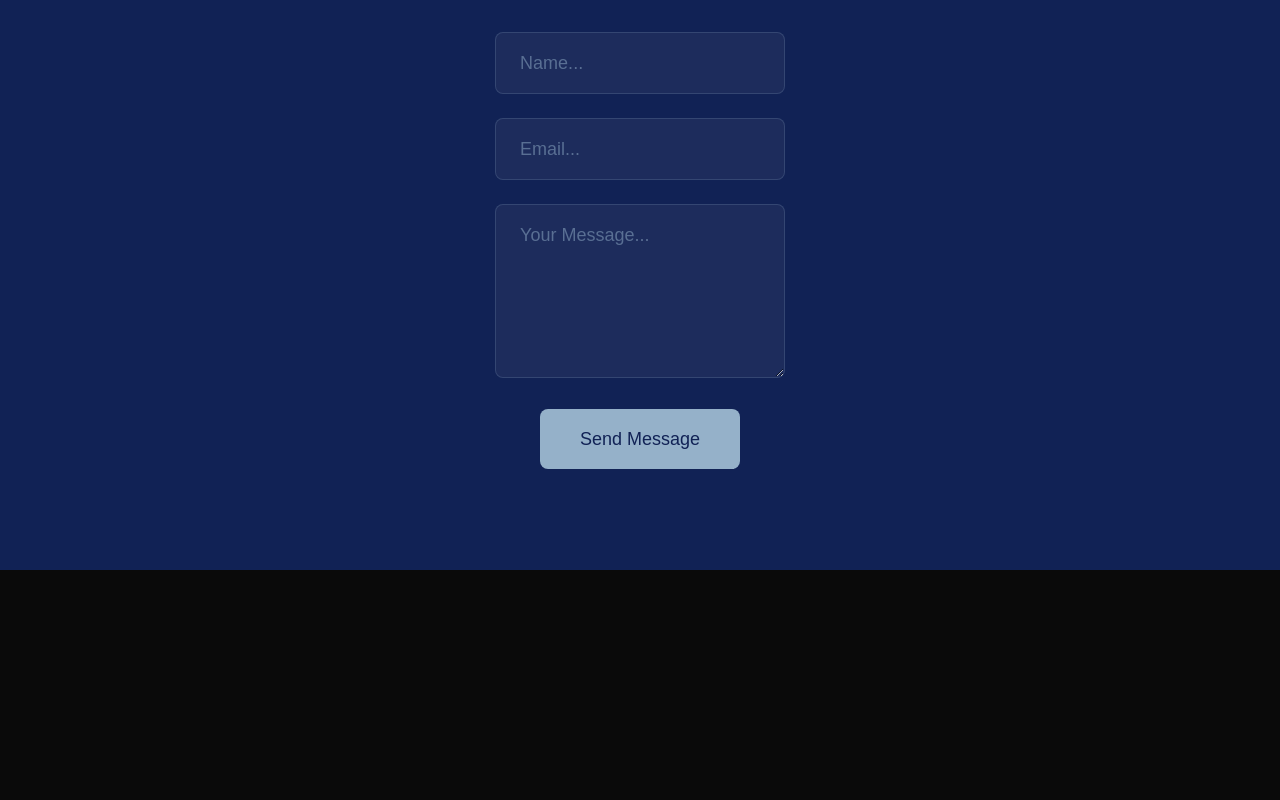
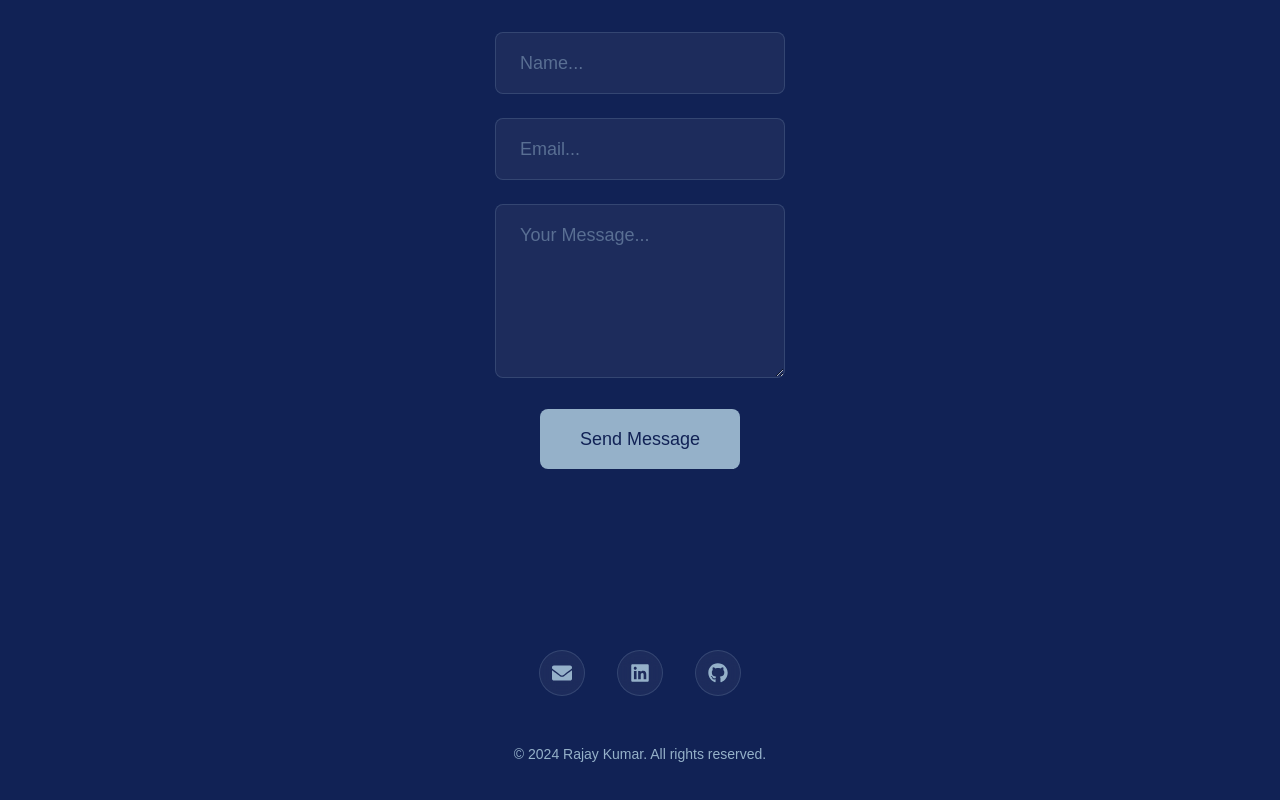
Before and after one commit to Rajaykumar12/Portfolio_webiste, a React (Vite) app: page / in a window 1280 px wide. Shown: the part 5060-5860 px from the top of the page. Before the commit the page ends 5630 px from the top, so only its background shows below. Built offline with nearby package versions, Linux system fonts and the light colour scheme.

Commit message:
Added footer

```diff
--- a/src/App.jsx
+++ b/src/App.jsx
@@ -8,6 +8,7 @@ import { Projects } from './components/sections/Projects';
 import { Contacts } from './components/sections/Contacts';
 import { MobileMenu } from './components/MobileMenu';
 import { Blog } from "./components/sections/Blog"
+import Footer from './components/Footer';
 import "./index.css";
 
 function App() {
@@ -27,6 +28,7 @@ function App() {
                     <Projects/>
                     <Blog />
                     <Contacts/>
+                    <Footer />
                 </div>
             )}
         </Layout>
--- /dev/null
+++ b/src/components/Footer.jsx
@@ -0,0 +1,46 @@
+import React from 'react';
+import { FaEnvelope, FaLinkedin, FaGithub } from 'react-icons/fa';
+
+const Footer = () => {
+  return (
+    <footer className="bg-[#112255] text-white py-20">
+      <div className="max-w-7xl mx-auto px-4 sm:px-6 lg:px-8">
+        <div className="flex flex-col items-center justify-center space-y-8">
+
+          {/* Social Media Icons */}
+          <div className="flex space-x-8">
+            <a
+              href="mailto:rajaykumar12959@gmail.com"
+              className="text-[#95B1C9] hover:text-[#F5E6EB] transition-colors duration-300 backdrop-blur-sm bg-[#F5E6EB]/5 p-3 rounded-full border border-[#95B1C9]/20"
+            >
+              <FaEnvelope size={20} />
+            </a>
+            <a
+              href="https://www.linkedin.com/in/r-ajay-kumar-ab8859289?utm_source=share&utm_campaign=share_via&utm_content=profile&utm_medium=android_app"
+              target="_blank"
+              rel="noopener noreferrer"
+              className="text-[#95B1C9] hover:text-[#F5E6EB] transition-colors duration-300 backdrop-blur-sm bg-[#F5E6EB]/5 p-3 rounded-full border border-[#95B1C9]/20"
+            >
+              <FaLinkedin size={20} />
+            </a>
+            <a
+              href="https://github.com/Rajaykumar12"
+              target="_blank"
+              rel="noopener noreferrer"
+              className="text-[#95B1C9] hover:text-[#F5E6EB] transition-colors duration-300 backdrop-blur-sm bg-[#F5E6EB]/5 p-3 rounded-full border border-[#95B1C9]/20"
+            >
+              <FaGithub size={20} />
+            </a>
+          </div>
+
+          {/* Copyright Text */}
+          <div className="text-center text-sm text-[#95B1C9] mt-4">
+            <p>© 2024 Rajay Kumar. All rights reserved.</p>
+          </div>
+        </div>
+      </div>
+    </footer>
+  );
+};
+
+export default Footer;
```
